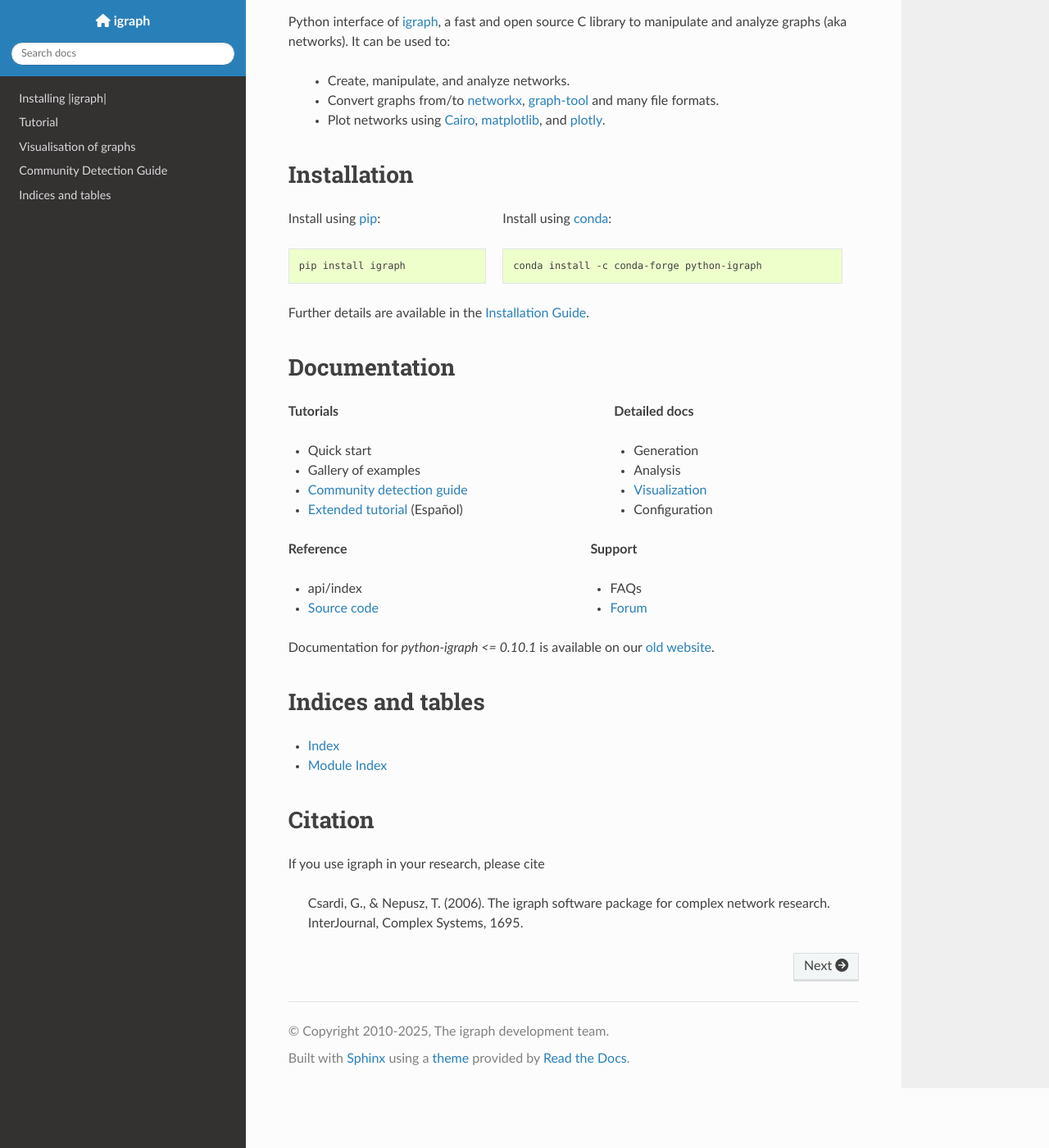
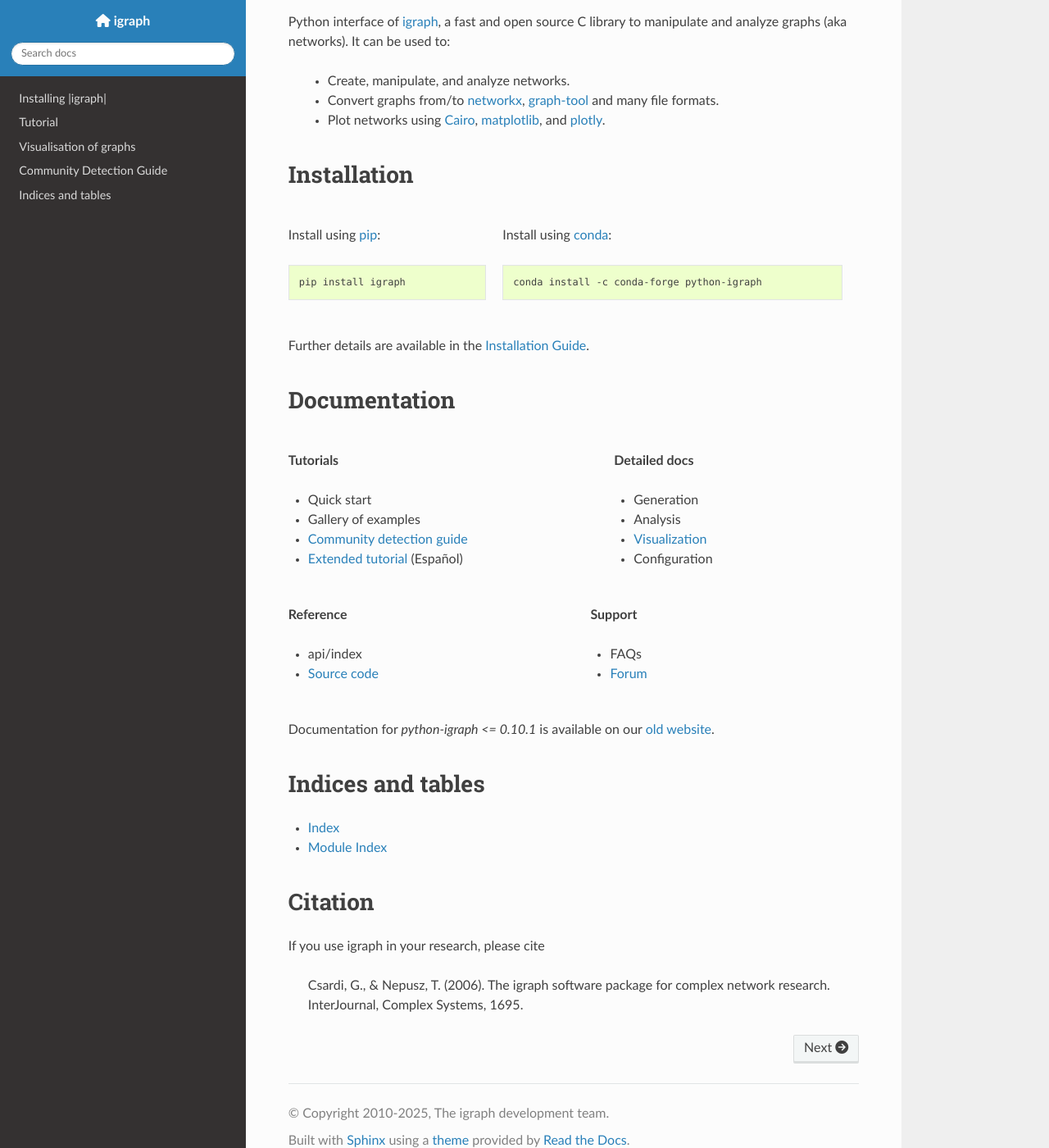
Before and after one commit to igraph/python-igraph, a Sphinx documentation site: the page built from doc/source/index.rst, in a window 1280 px wide and 1400 px high, scrolled down 280 px. Shown: the whole window at 82% size. Built offline with Sphinx 7.4.7 and the Read the Docs theme 3.1.0, drawn with Linux system fonts in a browser that asks for light colours; pages that are not in the unit, such as notebooks, are missing from menus.

Commit message:
add more space before paragraph

```diff
--- a/doc/source/_static/custom.css
+++ b/doc/source/_static/custom.css
@@ -98,3 +98,7 @@
 section h3 {
     margin-top: 35px;
 }
+
+section p {
+    margin-top: 20px;
+}
```
